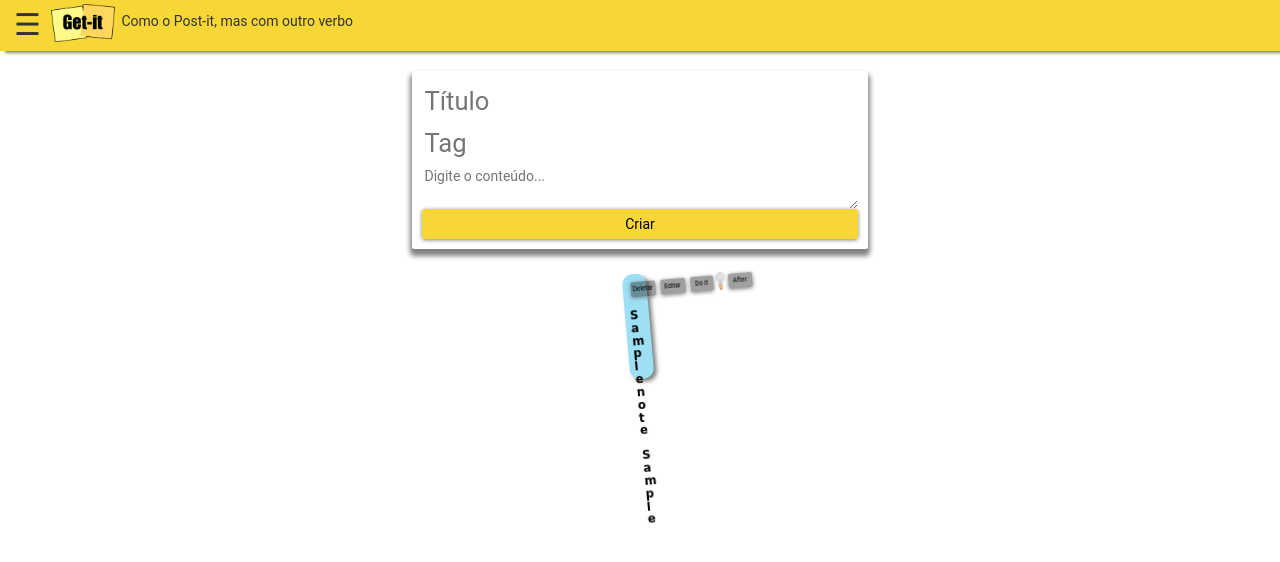
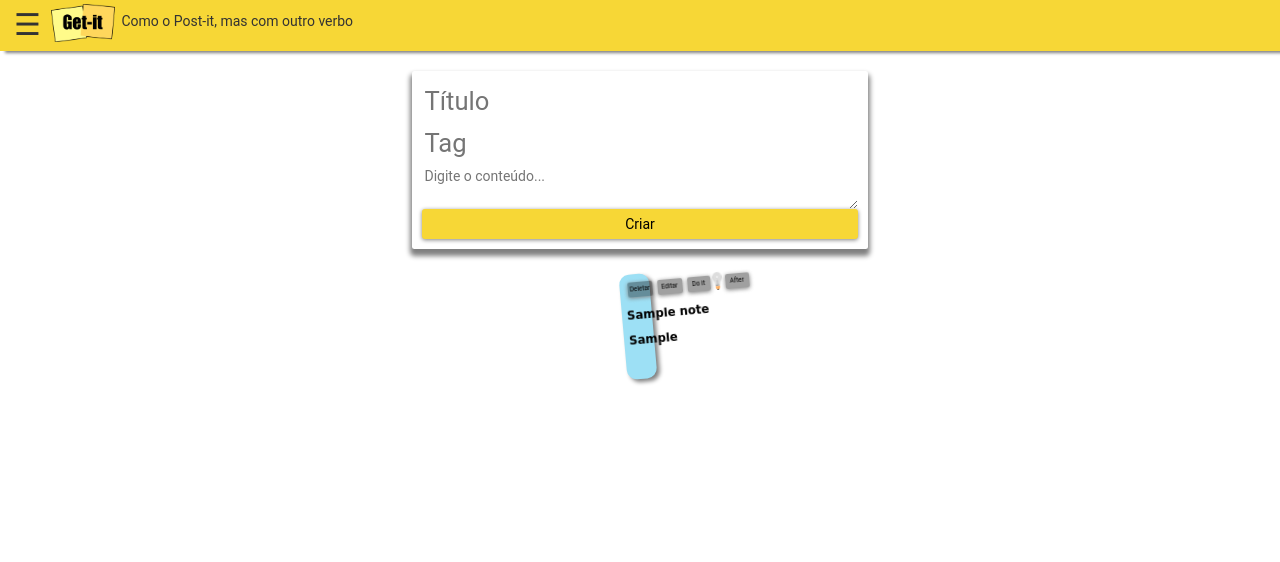
Before and after one commit to Lihsayuri/Tecweb-projeto1b, a Django app: page / in a window 1280 px wide. Shown: the top 562 px of the page. Run offline with Django 3.2, Linux system fonts and the light colour scheme; tables that the repository leaves empty hold one stand-in row (values such as "Sample post"); some libraries are stand-ins or nearby versions.

Commit message:
Voltaaa pelo amor de Deus

```diff
--- a/notes/static/notes/css/getit.css
+++ b/notes/static/notes/css/getit.css
@@ -255,8 +255,8 @@ transform: rotate(-5deg);
 }
 
 .flip-card{
-  width:16%;
-  height: 7.5rem;
+  width: 17rem;
+  height: 6rem;
   perspective: 1000px;
 
 }
```
